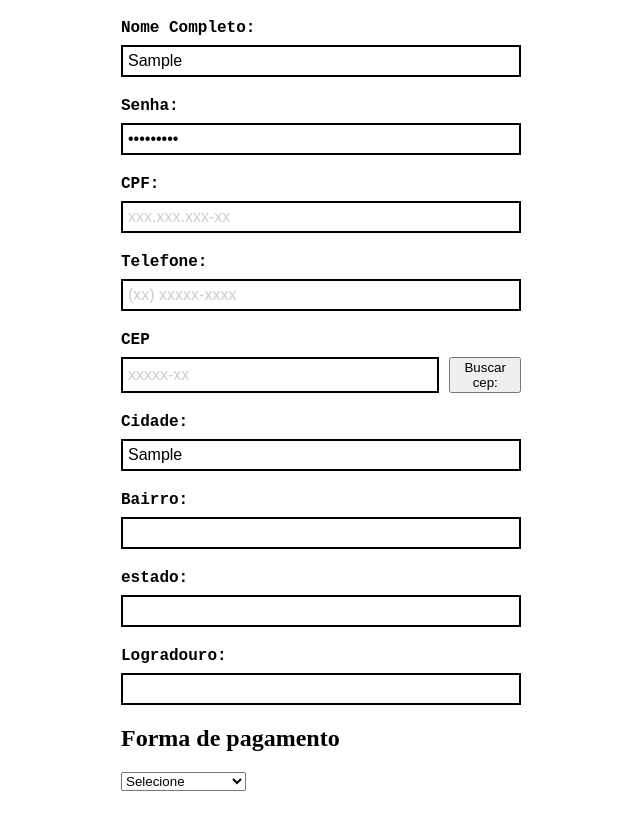
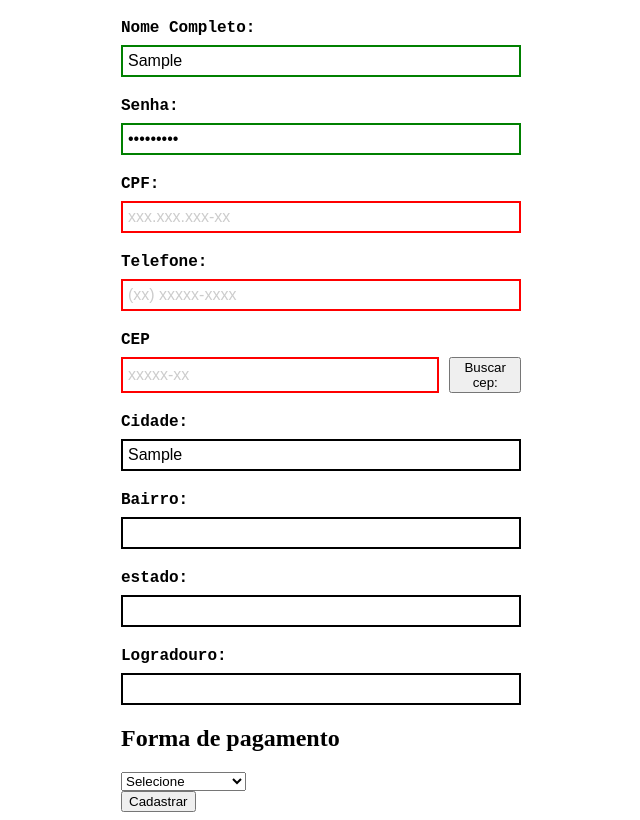
Before and after one commit to ssCaio/valida_formulario, a plain HTML site: page index.html in a window 1280 px wide. Both pictures are taken after typing "Sample", "Sample123", "Sample", "Sample", "Sample", "Sample" into the empty fields and a click on the button "Buscar cep:". Shown: the part 61-881 px from the top of the page, without its empty margins (319-959 px from the left). Before the commit the page ends 860 px from the top, so only its background shows below. Drawn offline with Linux system fonts and the light colour scheme; no server answers.

Commit message:
mudanca validacao

```diff
--- a/estilo.css
+++ b/estilo.css
@@ -43,3 +43,11 @@ form {
 h1 {
   text-align: center;
 }
+
+.input-erro {
+  border-color: red;
+}
+
+.input-valido {
+  border-color: green;
+}
--- a/index.html
+++ b/index.html
@@ -12,21 +12,22 @@
 <body>
   <h1>Cadastro Paciente</h1>
   <form action="#">
+    <ul id="mensagem-erro"></ul>
     <label for="cpf">Nome Completo: </label>
-    <input type="text" id="nome" placeholder="Digite seu nome">
+    <input type="text" id="nome" data-valida placeholder="Digite seu nome">
 
     <label for="cpf">Senha: </label>
-    <input type="password" id="senha" placeholder="Digite sua senha">
+    <input type="password" id="senha" data-valida placeholder="Digite sua senha">
 
     <label for="cpf">CPF: </label>
-    <input type="text" id="cpf" data-js="cpf" placeholder="xxx.xxx.xxx-xx">
+    <input type="text" id="cpf" data-js="cpf" data-valida placeholder="xxx.xxx.xxx-xx">
 
     <label for="tel">Telefone: </label>
-    <input type="text" id="tel" data-js="tel" placeholder="(xx) xxxxx-xxxx">
+    <input type="text" id="tel" data-js="tel" data-valida placeholder="(xx) xxxxx-xxxx">
 
     <label for="cpf">CEP </label>
     <div class="container-cep">
-      <input type="text" id="cep" data-js="cep" placeholder="xxxxx-xx">
+      <input type="text" id="cep" data-js="cep" data-valida placeholder="xxxxx-xx">
       <button class="btn-cep">Buscar cep:</button>
     </div>
 
@@ -50,11 +51,13 @@
       </select>
     </div>
 
-
+    <button>Cadastrar</button>
   </form>
 
 
   <script src="script.js"></script>
+  <script src="validacao.js"></script>
+
 </body>
 
 </html>
--- a/script.js
+++ b/script.js
@@ -36,8 +36,6 @@ function atualizaCampo() {
   });
 }
 
-atualizaCampo();
-
 function fetcCep() {
   const campoCep = document.querySelector("[data-js='cep']").value;
   const formataCep = campoCep.replace("-", "");
@@ -60,3 +58,5 @@ botaoCep.addEventListener("click", (e) => {
   e.preventDefault();
   fetcCep();
 });
+
+atualizaCampo();
--- /dev/null
+++ b/validacao.js
@@ -0,0 +1,77 @@
+const fields = document.querySelectorAll("[data-valida]");
+
+function validaNome() {
+  const nome = document.querySelector("#nome");
+  const nomeValor = nome.value;
+  const regex =
+    /^[a-zA-ZéúíóáÉÚÍÓÁèùìòàçÇÈÙÌÒÀõãñÕÃÑêûîôâÊÛÎÔÂëÿüïöäËYÜÏÖÄ\-\ \s]+$/;
+  if (!regex.test(nomeValor)) {
+    nome.classList.add("input-erro");
+    nome.classList.remove("input-valido");
+  } else {
+    nome.classList.remove("input-erro");
+    nome.classList.add("input-valido");
+  }
+}
+
+function validaSenha() {
+  const senha = document.querySelector("#senha");
+  const senhaValor = senha.value;
+
+  if (senhaValor.length <= 8) {
+    senha.classList.add("input-erro");
+    senha.classList.remove("input-valido");
+  } else {
+    senha.classList.remove("input-erro");
+    senha.classList.add("input-valido");
+  }
+}
+
+function validaCpf() {
+  const cpf = document.querySelector("#cpf");
+  const cpfValor = cpf.value.length;
+
+  if (cpfValor != 14) {
+    cpf.classList.add("input-erro");
+    cpf.classList.remove("input-valido");
+  } else {
+    cpf.classList.remove("input-erro");
+    cpf.classList.add("input-valido");
+  }
+}
+
+function validaTelefone() {
+  const telefone = document.querySelector("#tel");
+  const telefoneValor = telefone.value.length;
+  console.log(telefoneValor);
+  if (telefoneValor != 15) {
+    telefone.classList.add("input-erro");
+    telefone.classList.remove("input-valido");
+  } else {
+    telefone.classList.remove("input-erro");
+    telefone.classList.add("input-valido");
+  }
+}
+
+function validaCep() {
+  const cep = document.querySelector("#cep");
+  const cepValor = cep.value.length;
+
+  if (cepValor != 9) {
+    cep.classList.add("input-erro");
+    cep.classList.remove("input-valido");
+  } else {
+    cep.classList.remove("input-erro");
+    cep.classList.add("input-valido");
+  }
+}
+
+fields.forEach((campo) => {
+  campo.addEventListener("blur", () => {
+    validaNome();
+    validaSenha();
+    validaCpf();
+    validaTelefone();
+    validaCep();
+  });
+});
```
